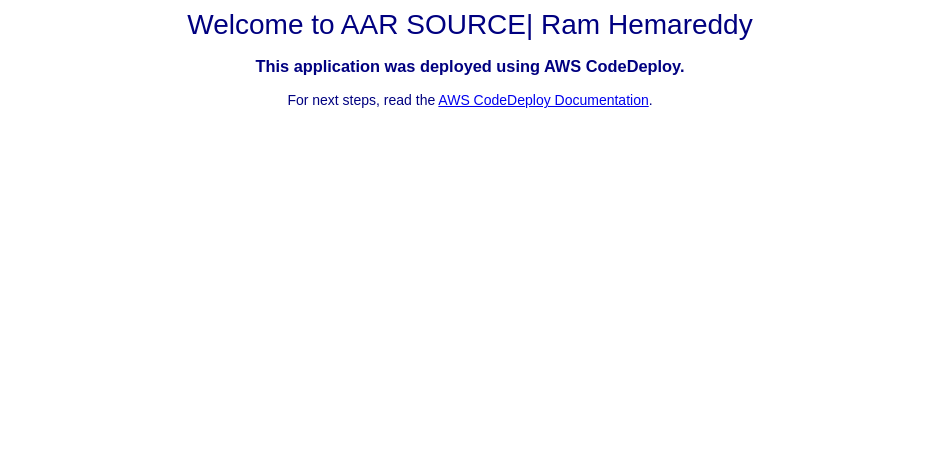
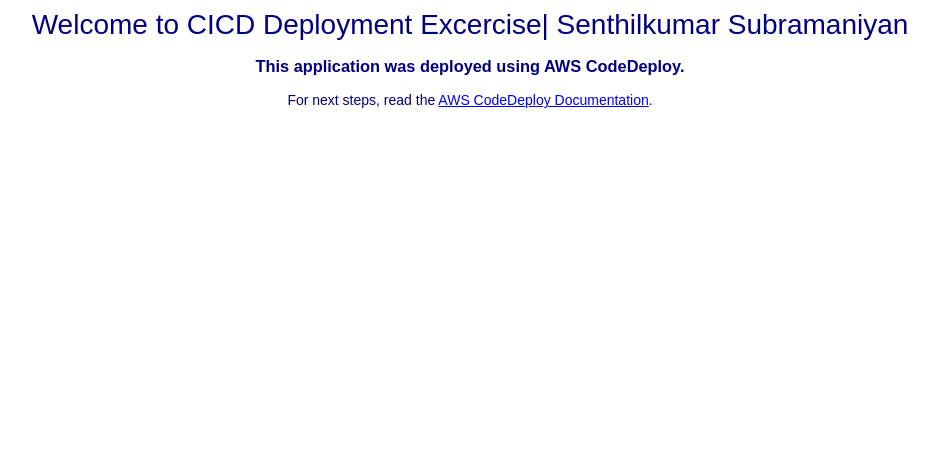
Before and after one commit to senthilkumar508/aws_cicd_pipline_code_deploy, a plain HTML site: page index.html in a window 1280 px wide. Shown: the part 342-800 px from the top of the page, without its empty margins (170-1108 px from the left). Drawn offline with Linux system fonts and the light colour scheme.

Commit message:
Index update

```diff
--- a/index.html
+++ b/index.html
@@ -28,7 +28,7 @@
   <div align="center">
     <img src="https://s3.ap-south-1.amazonaws.com/www.basava.com/aar_logo_final.png" style="max-width: 20%;">
     <h1>Congratulations!!! </h1>
-      <h2>Welcome to AAR SOURCE| Ram Hemareddy</h2>
+      <h2>Welcome to CICD Deployment Excercise| Senthilkumar Subramaniyan</h2>
     <h3>This application was deployed using AWS CodeDeploy.</h3>
     <p>For next steps, read the <a href="http://aws.amazon.com/documentation/codedeploy">AWS CodeDeploy Documentation</a>.</p>
   </div>
```
